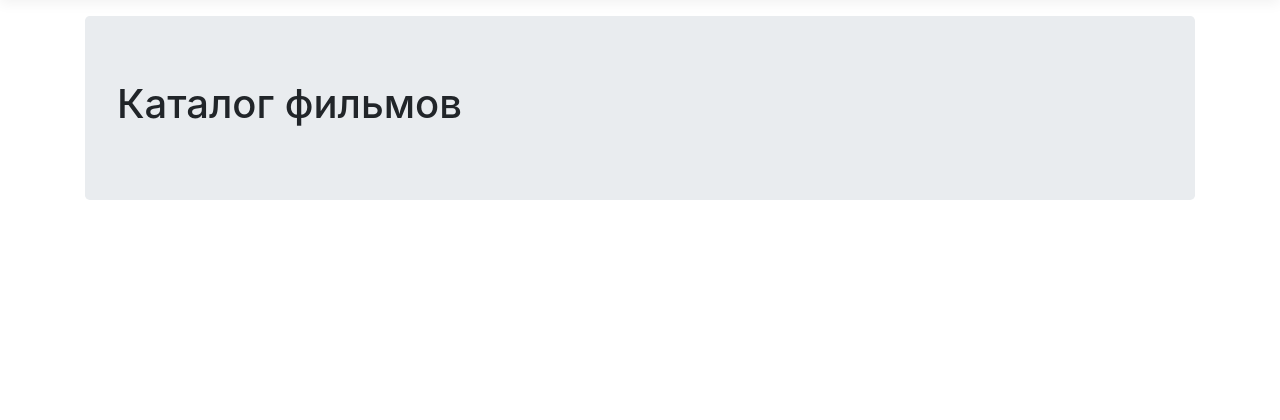
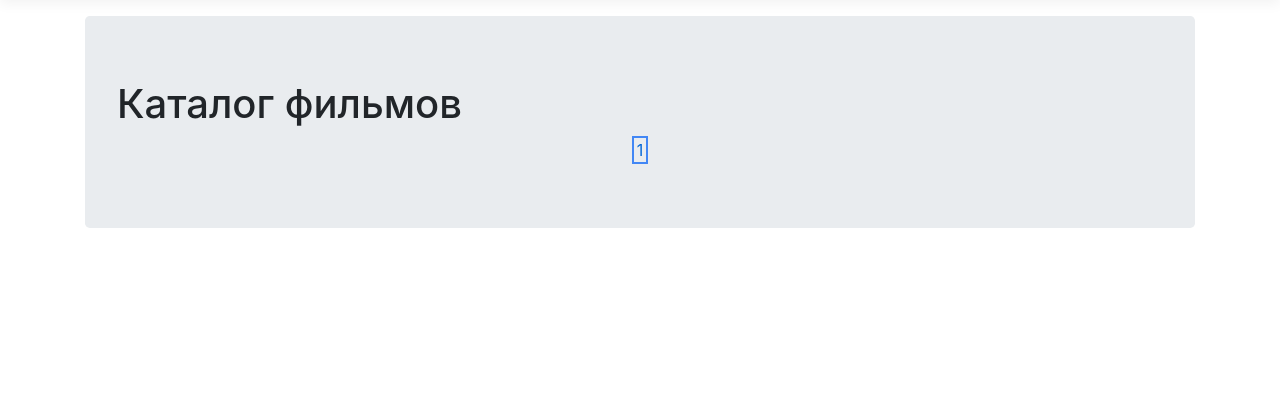
Before and after one commit to Lowl11/MovieCatalog, an ASP.NET Core app: page / in a window 1280 px wide. Shown: the part 57-477 px from the top of the page. Run offline with ASP.NET Core 8, Linux system fonts and the light colour scheme; data that the repository does not hold is empty.

Commit message:
Реализовал пагинацию и стиль

```diff
--- a/MovieCatalog/Controllers/CatalogController.cs
+++ b/MovieCatalog/Controllers/CatalogController.cs
@@ -25,9 +25,8 @@ namespace MovieCatalog.Controllers
         {
             var vm = new MoviesViewModel();
             var movieDaoManager = new MovieDaoManager(_context);
-            vm.Movies = movieDaoManager.GetMovies()
-                .AsEnumerable()
-                .Reverse();
+            vm.Movies = movieDaoManager.GetPage(page-1).AsEnumerable();
+            vm.Pages = movieDaoManager.GetAll().Count() / 10;
             return View("~/Views/Movies/Index.cshtml", vm);
         }
 
--- a/MovieCatalog/ViewModels/MoviesViewModel.cs
+++ b/MovieCatalog/ViewModels/MoviesViewModel.cs
@@ -11,5 +11,7 @@ namespace MovieCatalog.ViewModels
 
         public IEnumerable<Movie> Movies { get; set; }
 
+        public int Pages { get; set; }
+
     }
 }
--- a/MovieCatalog/Views/Movies/Index.cshtml
+++ b/MovieCatalog/Views/Movies/Index.cshtml
@@ -26,3 +26,12 @@
         }
     </div>
 }
+
+<div class="pagination-wrapper">
+    <div class="pagination">
+        @for (int page = 0; page <= Model.Pages; page++)
+        {
+            <a href="/catalog/movies?page=@(page+1)" class="pagination-page">@(page+1)</a>
+        }
+    </div>
+</div>
--- a/MovieCatalog/wwwroot/css/movies.css
+++ b/MovieCatalog/wwwroot/css/movies.css
@@ -33,3 +33,26 @@
     top: 10px;
     right: 100px;
 }
+
+.pagination-wrapper {
+    display: flex;
+    justify-content: center;
+    align-items: center;
+}
+
+.pagination-wrapper .pagination {
+    display: flex;
+    flex-direction: row;
+}
+
+.pagination-wrapper .pagination .pagination-page {
+    border: 2px solid #4287f5;
+    margin: 0 3px;
+    padding: 0 3px;
+}
+
+.pagination-wrapper .pagination .pagination-page:hover {
+    text-decoration: none;
+    background: #4287f5;
+    color: #fff;
+}
```
Also changed, not shown: MovieCatalog/Dao/MovieDaoManager.cs (+4 -3 lines).
